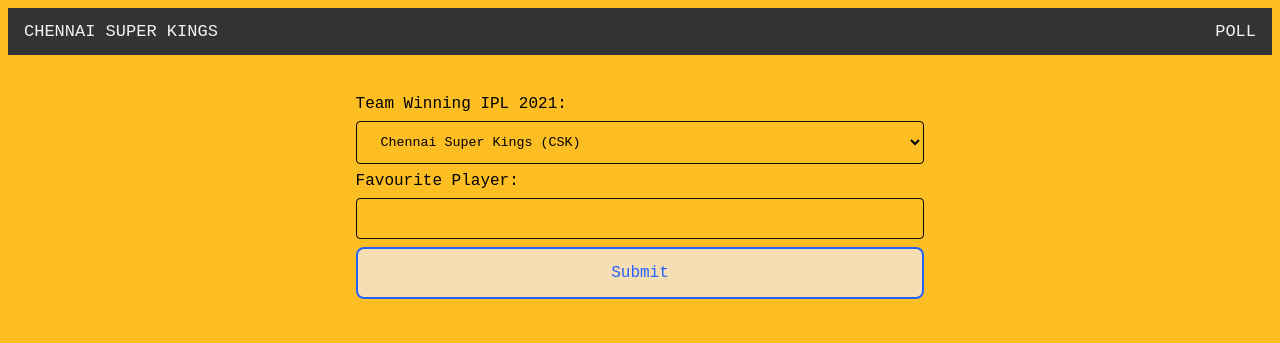
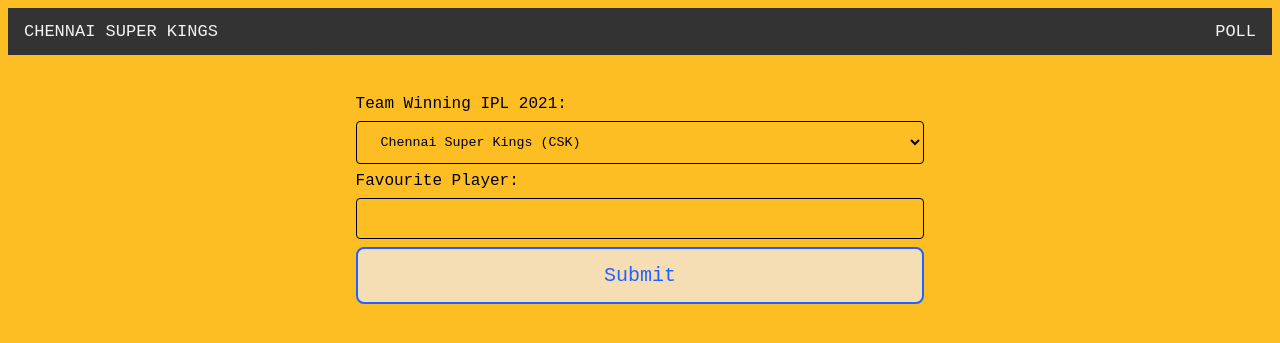
Before and after one commit to vipuljain-17/IPL_STAT, a Flask app: page /data/create in a window 1280 px wide, with the pointer over the restyled element. Shown: the top 343 px of the page. Run offline with Flask 2, Linux system fonts and the light colour scheme.

Commit message:
font-size increase added

```diff
--- a/static/style.css
+++ b/static/style.css
@@ -152,6 +152,7 @@
 #submit-button:hover{
   background-color: wheat;
   color: #2361fd;
+  font-size: 125%;
 }
 
 .team-form input[type=text],select{
```
